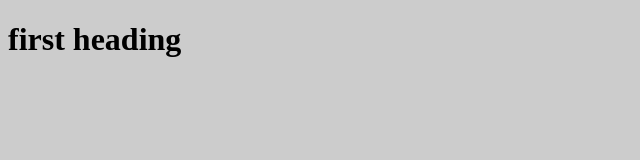
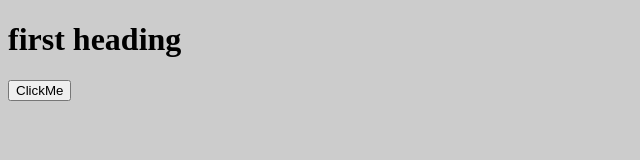
Before and after one commit to brahmaiah215255/javascript-demos, a plain HTML site: page index.html in a window 1280 px wide. Shown: the whole page, without its empty margins (0-640 px from the left). Drawn offline with Linux system fonts and the light colour scheme.

Commit message:
changes alert

```diff
--- a/index.html
+++ b/index.html
@@ -6,7 +6,7 @@
 </head>
 <body>
 <h1>first heading</h1>
-
+<button type="button" onclick="test()">ClickMe</button>
 
 <script type="text/javascript" src="js/all.js"></script>
 </body>
--- a/js/all.js
+++ b/js/all.js
@@ -1 +1,3 @@
-alert("welcome to javascript")
+function test() {
+	alert("welcome to javascript");
+};
```
